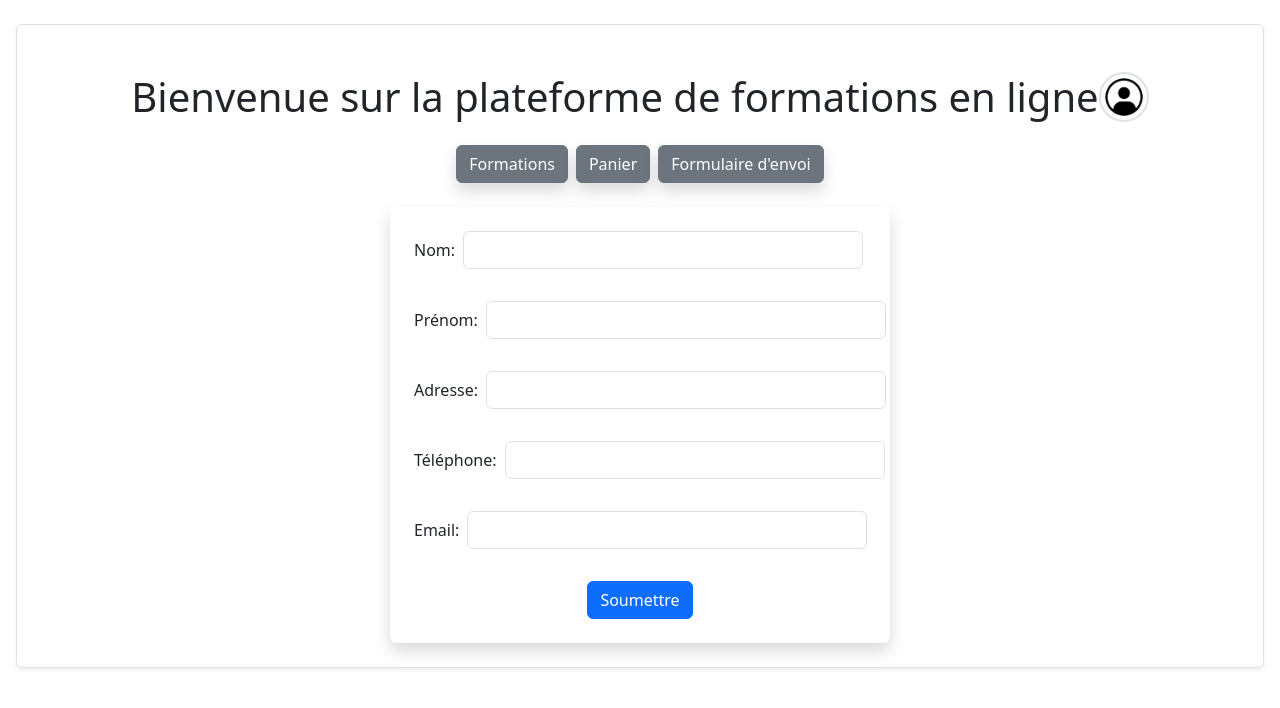
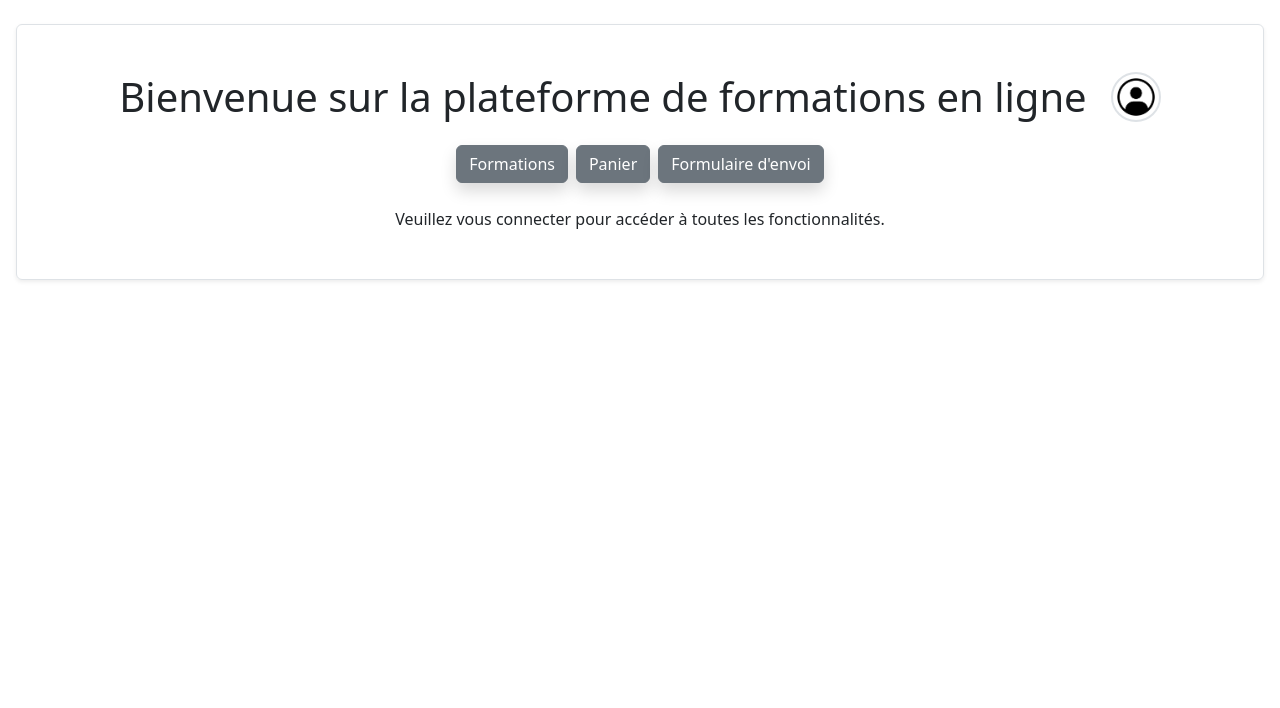
Before and after one commit to DavidDevB/trainings-front-app, an Angular app: page /form in a window 1280 px wide. Shown: the top 708 px of the page. Built offline with nearby package versions, Linux system fonts and the light colour scheme.

Commit message:
connection and connected user infos in localStorage

```diff
--- a/src/app/app.html
+++ b/src/app/app.html
@@ -1,5 +1,5 @@
 <main class="d-flex flex-column justify-content-center align-items-center border rounded p-4 shadow-sm mx-3 my-4">
-  <div class="d-flex flex-row align-items-center">
+  <div class="d-flex flex-row align-items-center gap-4">
       <h1 class="text-center my-4 flex-grow-1">
       Bienvenue sur la plateforme de formations en ligne
     </h1>
@@ -10,9 +10,12 @@
       <button class="btn btn-secondary shadow" routerLink="/cart" >Panier</button>
       <button class="btn btn-secondary shadow" routerLink="/form" >Formulaire d'envoi</button>
   </div>
-  <div class="w-100 d-flex justify-content-center">
+  @if (!isConnected) {
+    <p class="text-center mb-4">Veuillez vous connecter pour accéder à toutes les fonctionnalités.</p>
+  } @else {
+    <div class="w-100 d-flex justify-content-center">
     <router-outlet></router-outlet>
   </div>
+  }
   <app-connection (isConnected)="onConnectionSuccess($event)" (dropDownVisible)="onDropDownToggle($event)"></app-connection>
-
 </main>
--- a/src/app/app.ts
+++ b/src/app/app.ts
@@ -1,4 +1,4 @@
-import { Component, signal, Input } from '@angular/core';
+import { Component, signal } from '@angular/core';
 import { RouterOutlet, RouterLink} from '@angular/router';
 import { CartService } from './services/cart.service';
 import { UserIcon } from "./components/user-icon.component/user-icon.component";
@@ -17,7 +17,12 @@ export class App {
   isConnected: boolean = false;
   dropDownVisible: boolean = false;
 
-  constructor(public cartService: CartService) {}
+  constructor(public cartService: CartService) {
+    if (typeof localStorage !== 'undefined') {
+      const user = localStorage.getItem('connectedUser');
+      this.isConnected = !!user;
+    }
+  }
 
   onConnectionSuccess(connected: boolean) {
     console.log('✅ App - Réception connexion:', connected);
--- a/src/app/components/connection.component/connection.component.ts
+++ b/src/app/components/connection.component/connection.component.ts
@@ -50,6 +50,7 @@ export class ConnectionComponent {
     );
 
     if (user) {
+      localStorage.setItem('connectedUser', JSON.stringify(user));
       console.log('✅ Connexion réussie pour:', user.email);
 
       // ✅ Émettre vers App
--- a/src/app/components/form.component/form.component.html
+++ b/src/app/components/form.component/form.component.html
@@ -1,29 +1,24 @@
 
 <ng-container>
     <form class="needs-validation d-flex flex-column gap-3 justify-content-center align-items-start rounded p-4 shadow" style="width: 500px" (ngSubmit)="onSubmit()">
-        <div class="mb-3 d-flex flex-row gap-2 align-items-center">
-            <label for="name">Nom:</label>
-            <input style="width: 400px" class="form-control" type="text" id="name" [(ngModel)]="userData['name']" name="name" required />
-        </div>
         <div class="mb-3 d-flex flex-row gap-2 align-items-center">
             <label for="firstName">Prénom:</label>
             <input style="width: 400px" class="form-control" type="text" id="firstName" [(ngModel)]="userData['firstName']" name="firstName" required />
         </div>
         <div class="mb-3 d-flex flex-row gap-2 align-items-center">
-            <label for="address">Adresse:</label>
-            <input style="width: 400px" class="form-control" type="text" id="address" [(ngModel)]="userData['address']" name="address" required />
+            <label for="lastName">Nom:</label>
+            <input style="width: 400px" class="form-control" type="text" id="lastName" [(ngModel)]="userData['lastName']" name="lastName" required />
+        </div>
+        <div class="mb-3 d-flex flex-row gap-2 align-items-center">
+            <label for="email">Email:</label>
+            <input style="width: 400px" class="form-control" type="email" id="email" [(ngModel)]="userData['email']" name="email" required />
         </div>
         <div class="mb-3 d-flex flex-row gap-2 align-items-center">
             <label for="phone">Téléphone:</label>
             <input style="width: 380px" class="form-control" type="tel" id="phone" [(ngModel)]="userData['phone']" name="phone" required />
         </div>
-        <div class="mb-3 d-flex flex-row gap-2 align-items-center">
-            <label for="email">Email:</label>
-            <input style="width: 400px" class="form-control" type="email" id="email" [(ngModel)]="userData['email']" name="email" required />
-        </div>
         <div class="w-100 d-flex justify-content-center">
              <button type="submit" class="btn btn-primary">Soumettre</button>
         </div>
-
     </form>
 </ng-container>
--- a/src/app/components/form.component/form.component.ts
+++ b/src/app/components/form.component/form.component.ts
@@ -12,9 +12,8 @@ import { FormsModule } from '@angular/forms';
 })
 export class FormComponent implements OnInit{
   userData: { [key: string]: string } = {
-    name: '',
+    lastName: '',
     firstName: '',
-    address: '',
     phone: '',
     email: ''
   };
@@ -30,8 +29,7 @@ export class FormComponent implements OnInit{
     }
 
   onSubmit() {
-    console.log('Form submitted:', this.userData);
-    alert('Formulaire soumis avec succès !');
+    this.cartService.submitForm(this.userData);
   }
 
 
```
